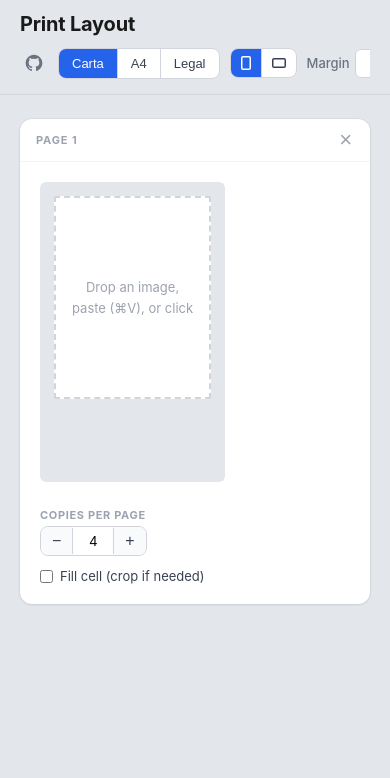
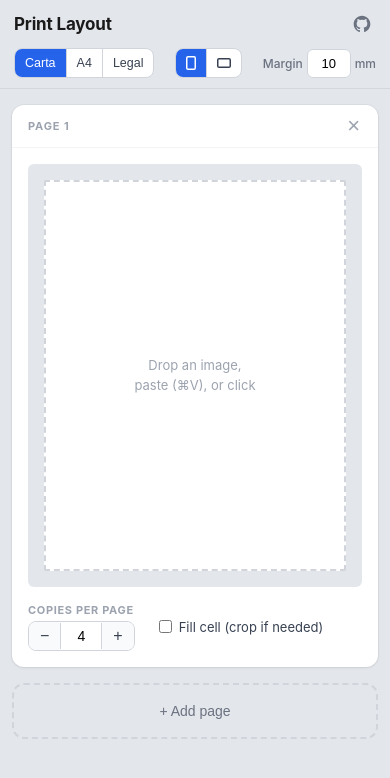
Before and after one commit to IsaiasUziel/printer, an Astro site: page / in a window 390 px wide. Both pictures are taken after a click on the button "or start with an empty page". Built offline with nearby package versions, Linux system fonts and the light colour scheme; Astro itself is replaced by a stand-in of ours.

Commit message:
fix: mobile layout — full-width sheet, structured header, FAB tip auto-hide
- Neutralize flex-basis when card body flips to column so the sheet
  fills the viewport width instead of sizing from an implicit height
- Header restructured: brand row (title + GitHub) and a document
  toolbar (format, orientation, margin) distributed edge to edge
- '+ New page' moved from header to a dashed add-page tile at the
  end of the pages list (all viewports)
- Page settings flow as a wrapping row on mobile
- FAB tip auto-hides after 7s instead of covering content

```diff
--- a/src/components/App.tsx
+++ b/src/components/App.tsx
@@ -121,9 +121,8 @@ export default function App() {
       {/* ── Sticky header ─────────────────────────────────────── */}
       <header className="app-header no-print">
         <div className="app-header-inner">
-          <h1 className="app-title">Print Layout</h1>
-
-          <div className="app-actions">
+          <div className="app-brand">
+            <h1 className="app-title">Print Layout</h1>
             <a
               className="github-link"
               href="https://github.com/IsaiasUziel/printer"
@@ -135,7 +134,9 @@ export default function App() {
                 <path d="M12 2C6.477 2 2 6.477 2 12c0 4.418 2.865 8.166 6.839 9.489.5.092.682-.217.682-.482 0-.237-.009-.868-.013-1.703-2.782.604-3.369-1.342-3.369-1.342-.454-1.155-1.11-1.462-1.11-1.462-.908-.62.069-.608.069-.608 1.003.07 1.531 1.03 1.531 1.03.892 1.529 2.341 1.087 2.91.832.092-.647.35-1.088.636-1.338-2.22-.253-4.555-1.11-4.555-4.943 0-1.091.39-1.984 1.029-2.683-.103-.253-.446-1.27.098-2.647 0 0 .84-.269 2.75 1.025A9.578 9.578 0 0 1 12 6.836a9.59 9.59 0 0 1 2.504.337c1.909-1.294 2.747-1.025 2.747-1.025.546 1.377.202 2.394.1 2.647.64.699 1.028 1.592 1.028 2.683 0 3.842-2.339 4.687-4.566 4.935.359.309.678.919.678 1.852 0 1.336-.012 2.415-.012 2.741 0 .267.18.578.688.48C19.138 20.163 22 16.418 22 12c0-5.523-4.477-10-10-10z"/>
               </svg>
             </a>
+          </div>
 
+          <div className="app-actions">
             {/* Format */}
             <div className="btn-group" role="group" aria-label="Paper format">
               {FORMATS.map((f) => (
@@ -184,10 +185,6 @@ export default function App() {
               />
               <span>mm</span>
             </div>
-
-            <button className="btn btn-secondary" onClick={addPage}>
-              + New page
-            </button>
           </div>
         </div>
       </header>
@@ -247,6 +244,9 @@ export default function App() {
                 onRemove={() => removePage(pg.id)}
               />
             ))}
+            <button className="add-page-tile" onClick={addPage}>
+              + Add page
+            </button>
           </div>
         )}
       </div>
--- a/src/components/PrintFab.tsx
+++ b/src/components/PrintFab.tsx
@@ -1,3 +1,5 @@
+import { useEffect, useState } from 'react'
+
 interface Props {
   visible: boolean
   pageCount: number
@@ -5,7 +7,17 @@ interface Props {
   orientation: 'portrait' | 'landscape'
 }
 
+const TIP_DURATION_MS = 7000
+
 export default function PrintFab({ visible, pageCount, formatLabel, orientation }: Props) {
+  const [tipVisible, setTipVisible] = useState(true)
+
+  useEffect(() => {
+    if (!visible) return
+    const t = setTimeout(() => setTipVisible(false), TIP_DURATION_MS)
+    return () => clearTimeout(t)
+  }, [visible])
+
   if (!visible) return null
 
   const summary = `${pageCount} ${pageCount === 1 ? 'page' : 'pages'} · ${formatLabel} · ${
@@ -14,7 +26,7 @@ export default function PrintFab({ visible, pageCount, formatLabel, orientation
 
   return (
     <div className="fab-stack no-print">
-      <span className="fab-tip">Tip: set browser margins to “None”</span>
+      {tipVisible && <span className="fab-tip">Tip: set browser margins to “None”</span>}
       <button
         className="fab"
         onClick={() => window.print()}
--- a/src/styles/global.css
+++ b/src/styles/global.css
@@ -110,6 +110,13 @@ body {
   gap: 16px;
 }
 
+.app-brand {
+  display: flex;
+  align-items: center;
+  gap: 8px;
+  flex-shrink: 0;
+}
+
 .app-title {
   font-size: 20px;
   font-weight: 700;
@@ -214,6 +221,26 @@ body {
 
 /* ── Pages list ──────────────────────────────────────────── */
 .pages-list { display: flex; flex-direction: column; gap: 16px; }
+
+.add-page-tile {
+  border: 2px dashed var(--border);
+  border-radius: var(--radius-lg);
+  background: transparent;
+  color: var(--text-muted);
+  font-size: 14px;
+  font-weight: 500;
+  padding: 18px;
+  width: 100%;
+  cursor: pointer;
+  transition: border-color 0.15s, background 0.15s, color 0.15s;
+}
+.add-page-tile:hover,
+.add-page-tile:focus-visible {
+  outline: none;
+  border-color: var(--accent);
+  color: var(--accent);
+  background: var(--accent-soft);
+}
 
 /* ── Page card ───────────────────────────────────────────── */
 .page-card {
@@ -509,19 +536,44 @@ body {
 
 /* ── Responsive ──────────────────────────────────────────── */
 @media (max-width: 760px) {
-  .app-header-inner { flex-wrap: wrap; row-gap: 10px; }
-  .app-actions {
+  .app-header-inner { flex-wrap: wrap; row-gap: 10px; padding: 10px 14px; }
+
+  /* row 1: identity — title left, GitHub right */
+  .app-brand { width: 100%; justify-content: space-between; }
+  .app-title { font-size: 17px; }
+
+  /* row 2: document toolbar distributed edge to edge */
+  .app-actions { width: 100%; justify-content: space-between; gap: 8px; }
+  .btn-group-item { padding: 7px 10px; font-size: 12.5px; }
+  .margin-ctrl { font-size: 12px; gap: 4px; }
+  .margin-ctrl input { width: 44px; padding: 6px; }
+
+  .app { padding: 16px 12px 96px; }
+
+  .page-card-body {
+    flex-direction: column;
+    align-items: stretch;
+    gap: 16px;
+    padding: 16px;
+  }
+  /* in column flow the flex-basis would become height — neutralize it */
+  .sheet-wrap {
+    flex: none;
     width: 100%;
-    flex-wrap: nowrap;
-    overflow-x: auto;
-    scrollbar-width: none;
-    padding-bottom: 2px;
+    max-width: none;
+    padding: 16px;
   }
-  .app-actions::-webkit-scrollbar { display: none; }
 
-  .page-card-body { flex-direction: column; }
-  .sheet-wrap { max-width: 100%; padding: 14px; }
-  .page-settings { min-width: 0; width: 100%; }
+  .page-settings {
+    flex-direction: row;
+    flex-wrap: wrap;
+    align-items: center;
+    gap: 14px 24px;
+    min-width: 0;
+    width: 100%;
+    padding-top: 0;
+  }
+  .settings-hint { width: 100%; }
 
   .fab-stack { bottom: 16px; right: 16px; }
 }
```
